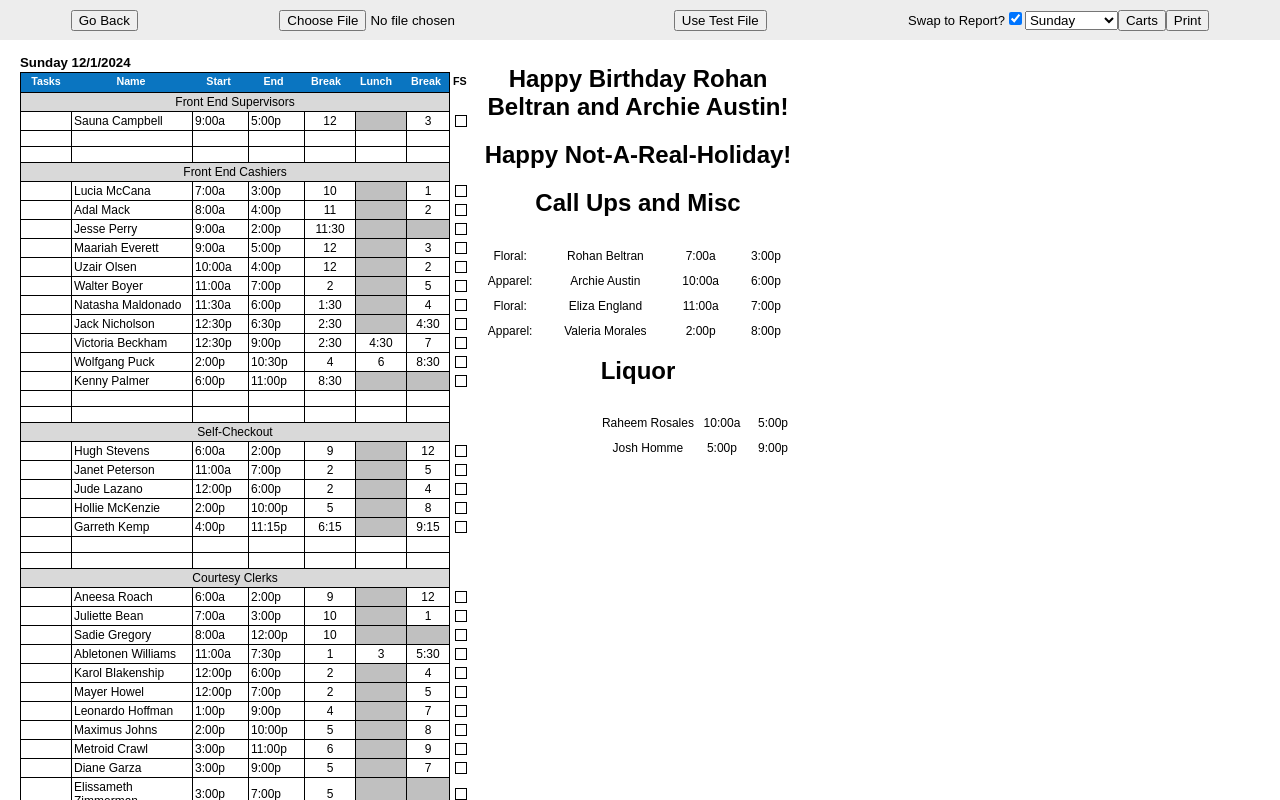
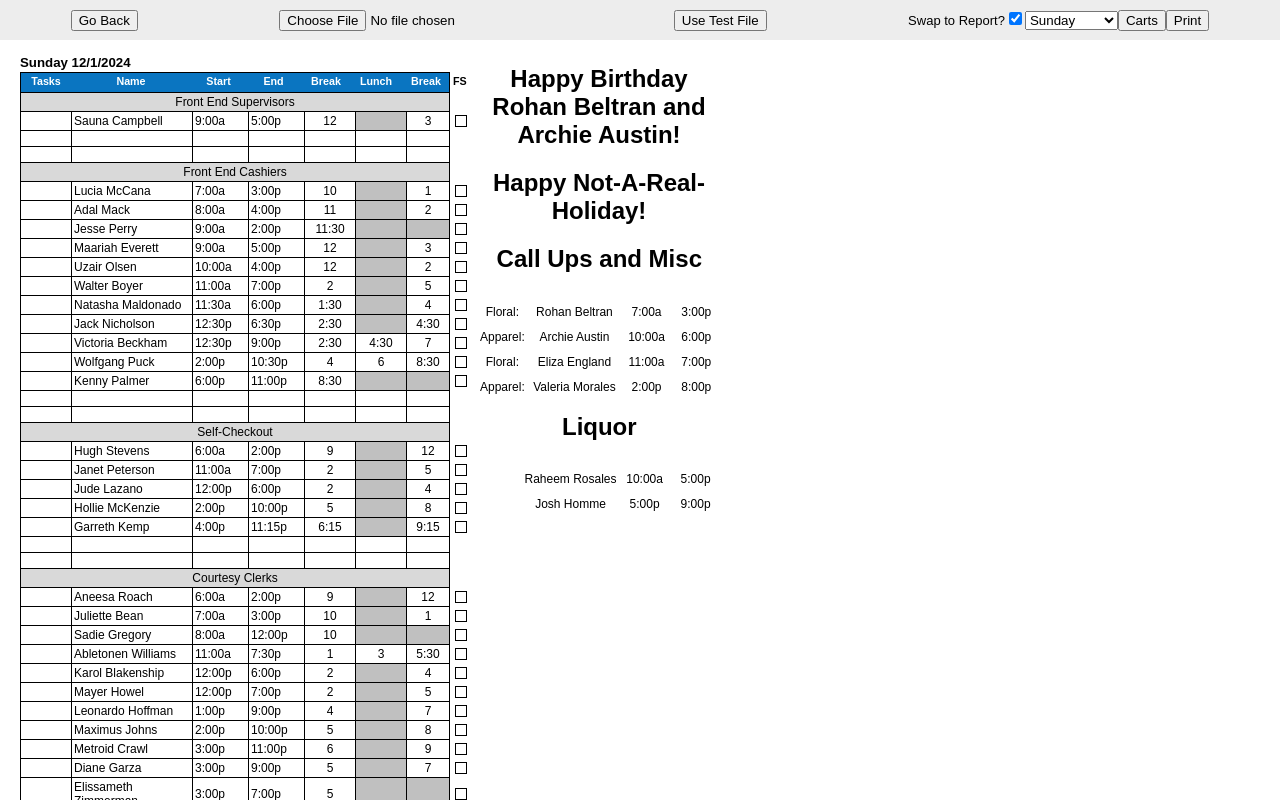
Before and after one commit to EljiahR/k-xlsx-converter-front-end, a Next.js app: page /dashboard/report in a window 1280 px wide. Both pictures are taken after a click on the button "Use Test File". Shown: the top 800 px of the page. Built offline with nearby package versions, Linux system fonts and the light colour scheme.

Commit message:
Styled the holidays and birthdays a tiny bit

```diff
--- a/src/app/_components/editor/Board.tsx
+++ b/src/app/_components/editor/Board.tsx
@@ -276,12 +276,12 @@ const Board = ({ currentDay, shifts, setShifts }: BoardProps) => {
       </div>
       <div id={styles["side-section"]}>
         {shifts[currentDay].birthdays.length > 0 && (
-          <div id="birthdays">
+          <div id={styles["birthdays"]}>
             <h2>Happy Birthday {joinWithLast([...shifts[currentDay].birthdays],", ", " and ")}!</h2>
           </div>
         )}
         {shifts[currentDay].holidays.length > 0 && (
-          <div id="holidays">
+          <div id={styles["holidays"]}>
             <h2>Happy {joinWithLast([...shifts[currentDay].holidays],", ", " and ")}!</h2>
           </div>
         )}
--- a/src/app/_styles/Board.module.css
+++ b/src/app/_styles/Board.module.css
@@ -63,6 +63,10 @@
   margin-left: 30px;
 }
 
+#birthdays, #holidays {
+  max-width: 238px;
+}
+
 #liquor-section{
   display:grid;
   grid-template-columns: 1;
--- a/src/app/dashboard/(editor)/report/page.tsx
+++ b/src/app/dashboard/(editor)/report/page.tsx
@@ -157,7 +157,7 @@ const Report = () => {
           />
         </div>
       )}
-      {shifts && page === "Cart" && (
+      {shifts && page === "Carts" && (
         <div id="carts" className={styles.sheet}>
           <Carts
             currentDay={currentDay}
```
